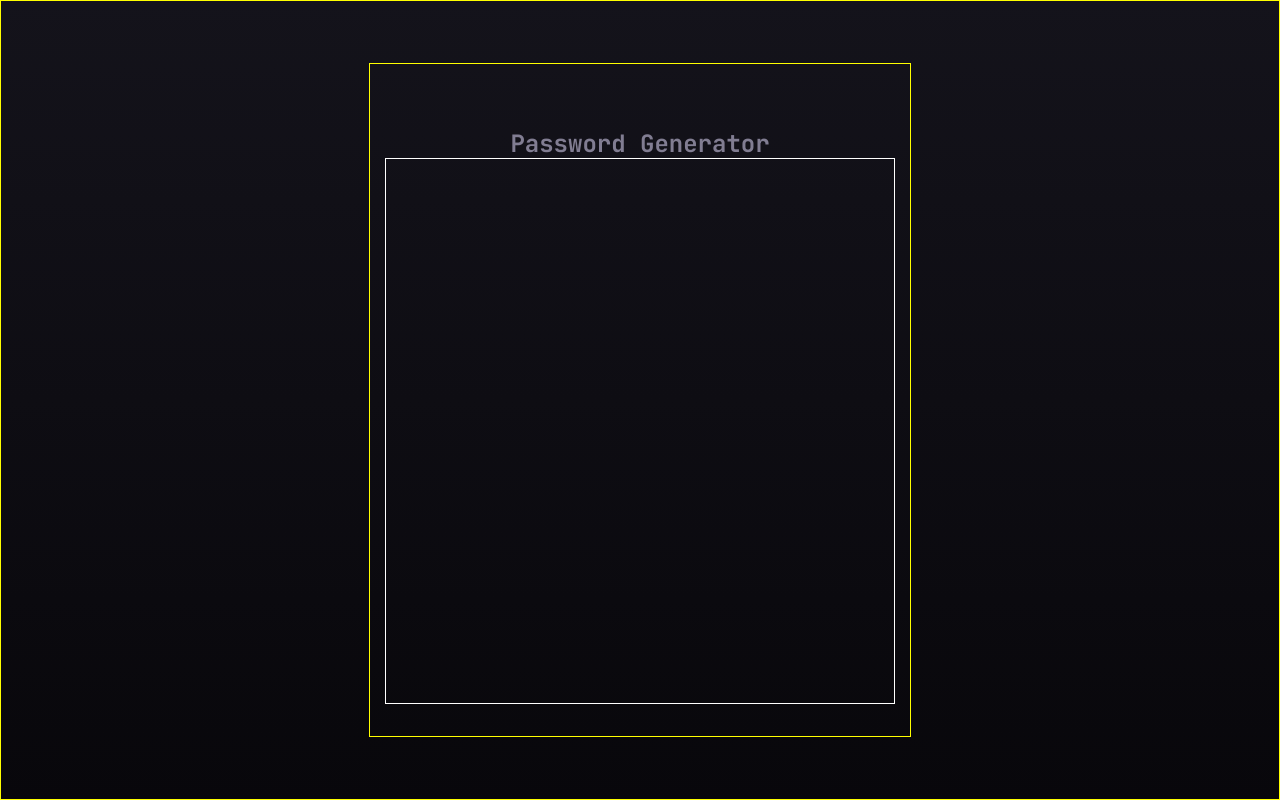
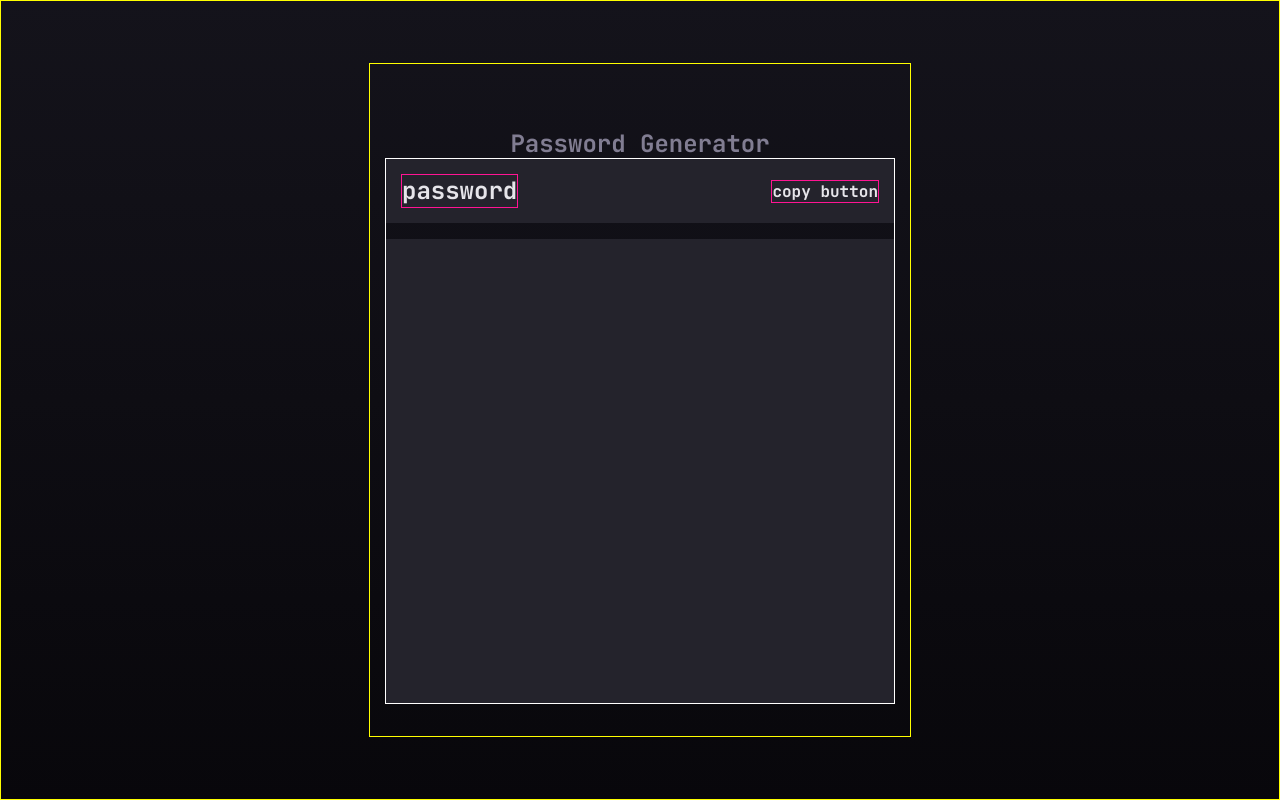
Before and after one commit to mattbrannon/coding-challenges, a Next.js app in the folder password-generator/: page / in a window 1280 px wide. Built offline with nearby package versions, Linux system fonts and the light colour scheme.

Commit message:
top row layout

```diff
--- a/password-generator/pages/index.js
+++ b/password-generator/pages/index.js
@@ -5,7 +5,15 @@ export default function PasswordGenerator() {
     <Mobile>
       <Container>
         <Title>Password Generator</Title>
-        <Main></Main>
+        <Main>
+          <Top>
+            <Columns>
+              <Password>password</Password>
+              <Span>copy button</Span>
+            </Columns>
+          </Top>
+          <Bottom></Bottom>
+        </Main>
       </Container>
     </Mobile>
   );
@@ -48,3 +56,37 @@ const Main = styled.div`
   outline: 1px solid white;
   height: inherit;
 `;
+
+const Top = styled.div`
+  background: var(--darkGrey);
+  display: flex;
+  flex: 1;
+`;
+const Bottom = styled.div`
+  background: var(--darkGrey);
+  height: 100%;
+  display: flex;
+`;
+
+const Wrapper = styled.div`
+  padding: 16px;
+`;
+
+const Columns = styled(Wrapper)`
+  display: flex;
+  flex: 1;
+  justify-content: space-between;
+  align-items: center;
+`;
+
+const Span = styled.span`
+  outline: 1px solid deeppink;
+`;
+
+const Password = styled(Span)`
+  font-family: 'JetBrains Mono';
+  font-style: normal;
+  font-weight: 700;
+  font-size: 24px;
+  line-height: 32px;
+`;
```
